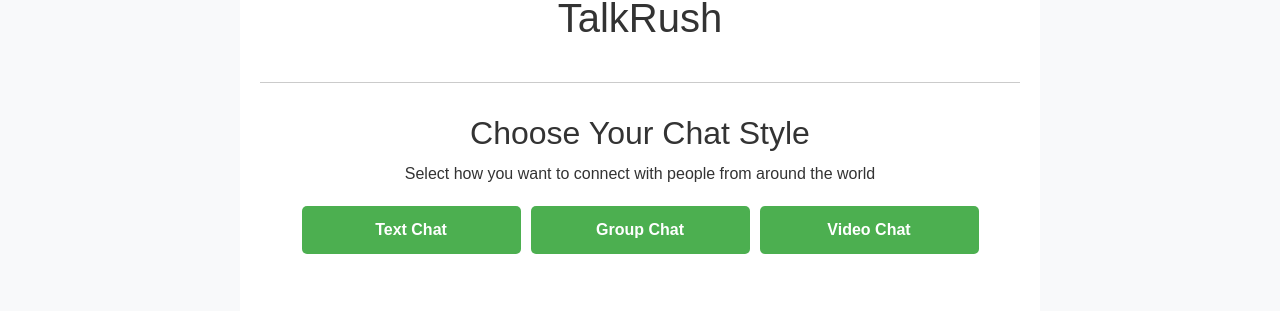
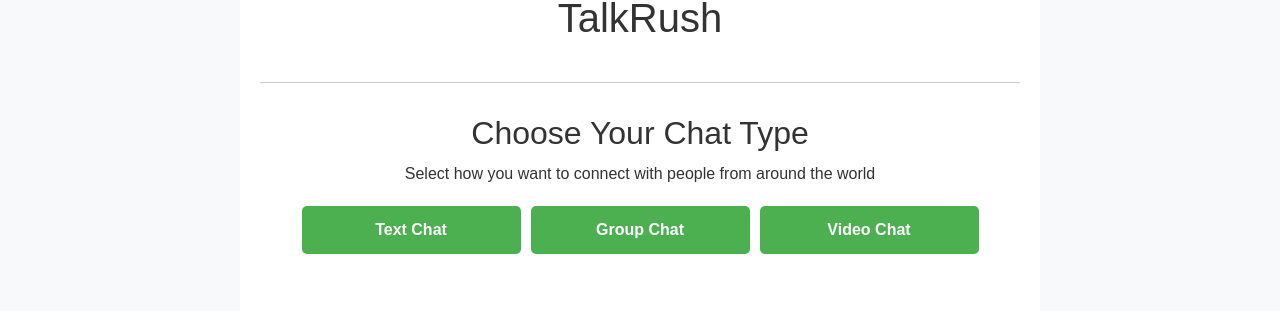
Before and after one commit to shkumaraman/shkumaraman.github.io, a Jekyll site: the page built from index.html, in a window 1280 px wide and 900 px high. Shown: the part 312-623 px from the top of the window. Built offline with Jekyll 4.4.1, drawn with Linux system fonts in a browser that asks for light colours.

Commit message:
Update index.html

```diff
--- a/index.html
+++ b/index.html
@@ -335,7 +335,7 @@ description: "Chat with new people worldwide through random video chat, text con
 
   <!-- Chat Options -->
   <div class="talkrush-section">
-    <h2>Choose Your Chat Style</h2>
+    <h2>Choose Your Chat Type</h2>
     <p>Select how you want to connect with people from around the world</p>
 
     <div class="chat-options">
```
